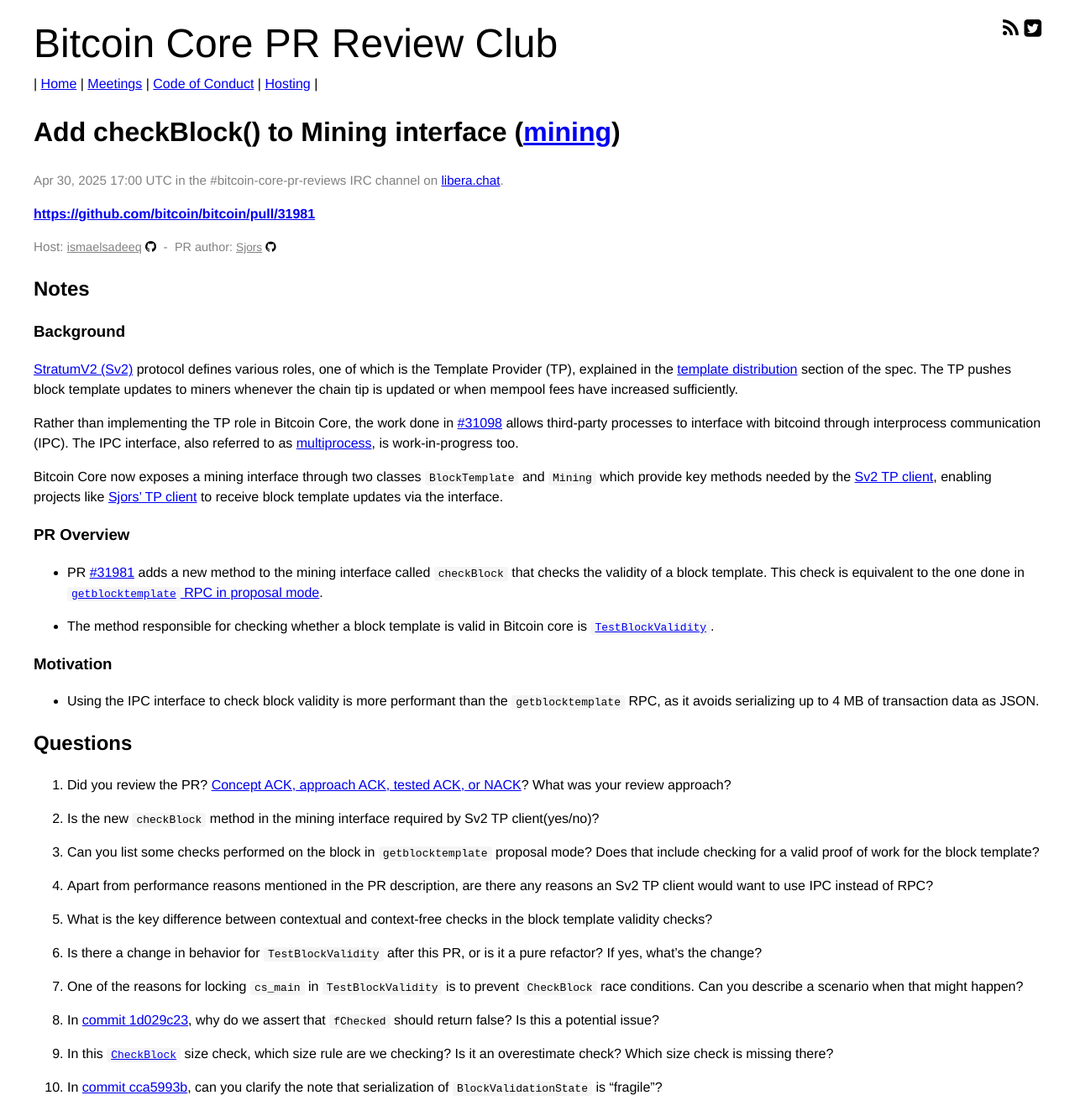
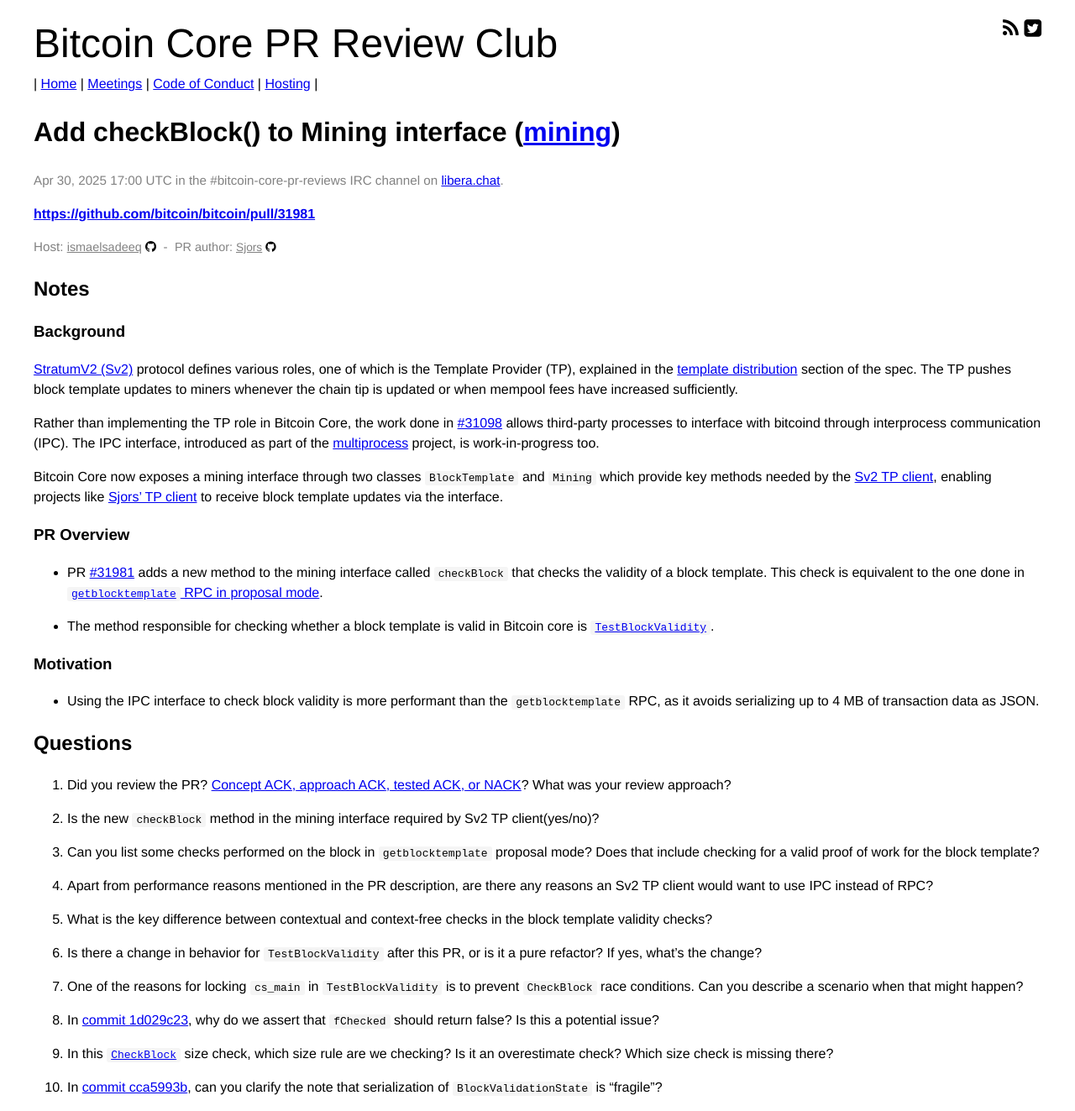
Before and after one commit to bitcoin-core-review-club/website, a Jekyll site: the page built from _posts/2025-04-30-#31981.md, in a window 1280 px wide. Shown: the whole page at 84% size. Built offline with Jekyll 4.4.1, drawn with Linux system fonts in a browser that asks for light colours.

Commit message:
multiprocess fixup

```diff
--- a/_posts/2025-04-30-#31981.md
+++ b/_posts/2025-04-30-#31981.md
@@ -16,7 +16,7 @@
 
 [StratumV2 (Sv2)](https://github.com/stratum-mining/sv2-spec/tree/main) protocol defines various roles, one of which is the Template Provider (TP), explained in the [template distribution](https://github.com/stratum-mining/sv2-spec/blob/main/07-Template-Distribution-Protocol.md) section of the spec. The TP pushes block template updates to miners whenever the chain tip is updated or when mempool fees have increased sufficiently.
 
-Rather than implementing the TP role in Bitcoin Core, the work done in [#31098](https://github.com/bitcoin/bitcoin/issues/31098) allows third-party processes to interface with bitcoind through interprocess communication (IPC). The IPC interface, also referred to as [multiprocess](https://github.com/bitcoin/bitcoin/issues/28722), is work-in-progress too.
+Rather than implementing the TP role in Bitcoin Core, the work done in [#31098](https://github.com/bitcoin/bitcoin/issues/31098) allows third-party processes to interface with bitcoind through interprocess communication (IPC). The IPC interface, introduced as part of the [multiprocess](https://github.com/bitcoin/bitcoin/issues/28722) project, is work-in-progress too.
 
 Bitcoin Core now exposes a mining interface through two classes `BlockTemplate` and `Mining` which provide key methods needed by the [Sv2 TP client](https://github.com/stratum-mining/sv2-spec/blob/main/07-Template-Distribution-Protocol.md), enabling projects like [Sjors' TP client](https://github.com/Sjors/bitcoin/tree/mining-interfaces) to receive block template updates via the interface.
 
```
